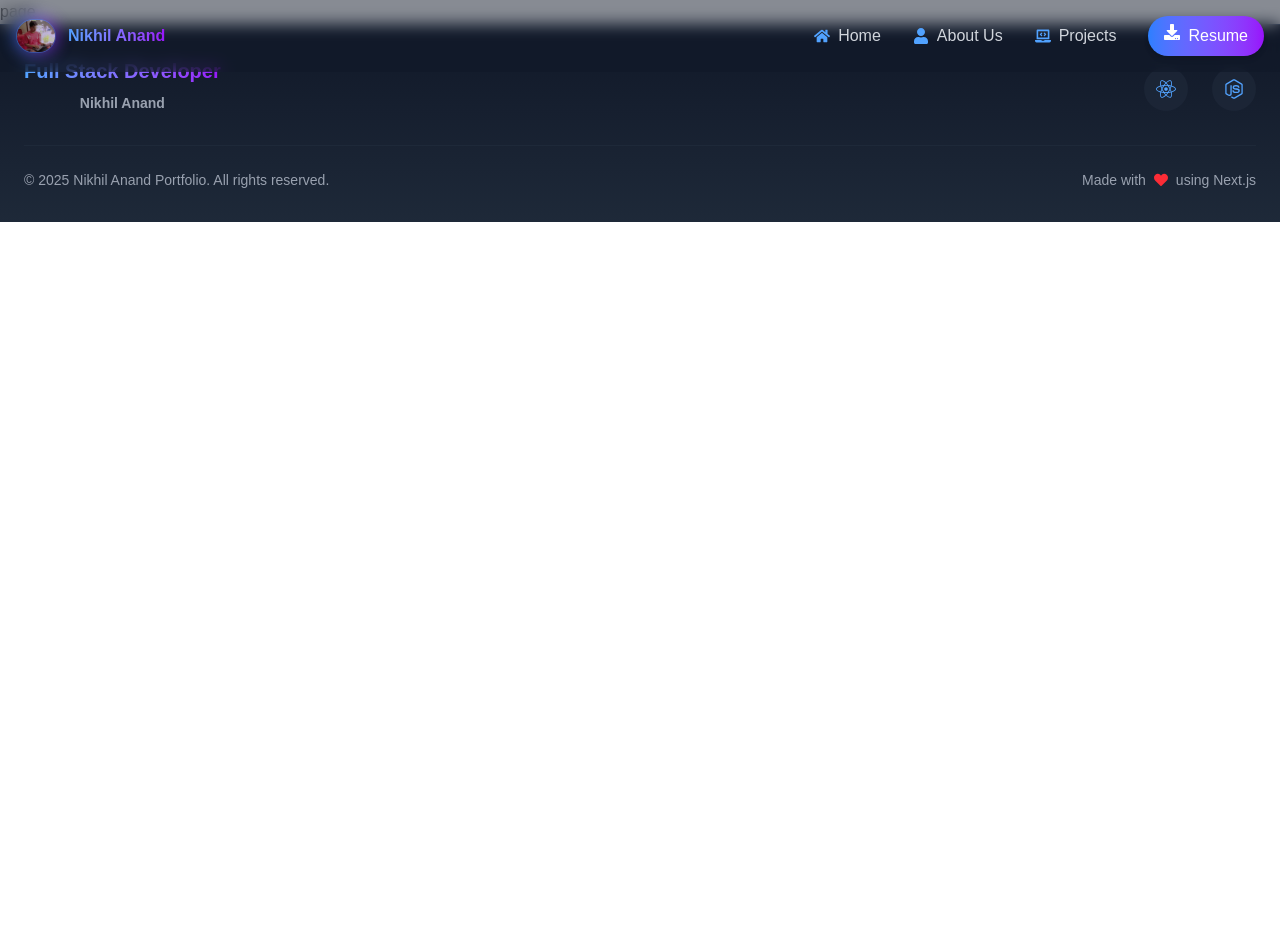
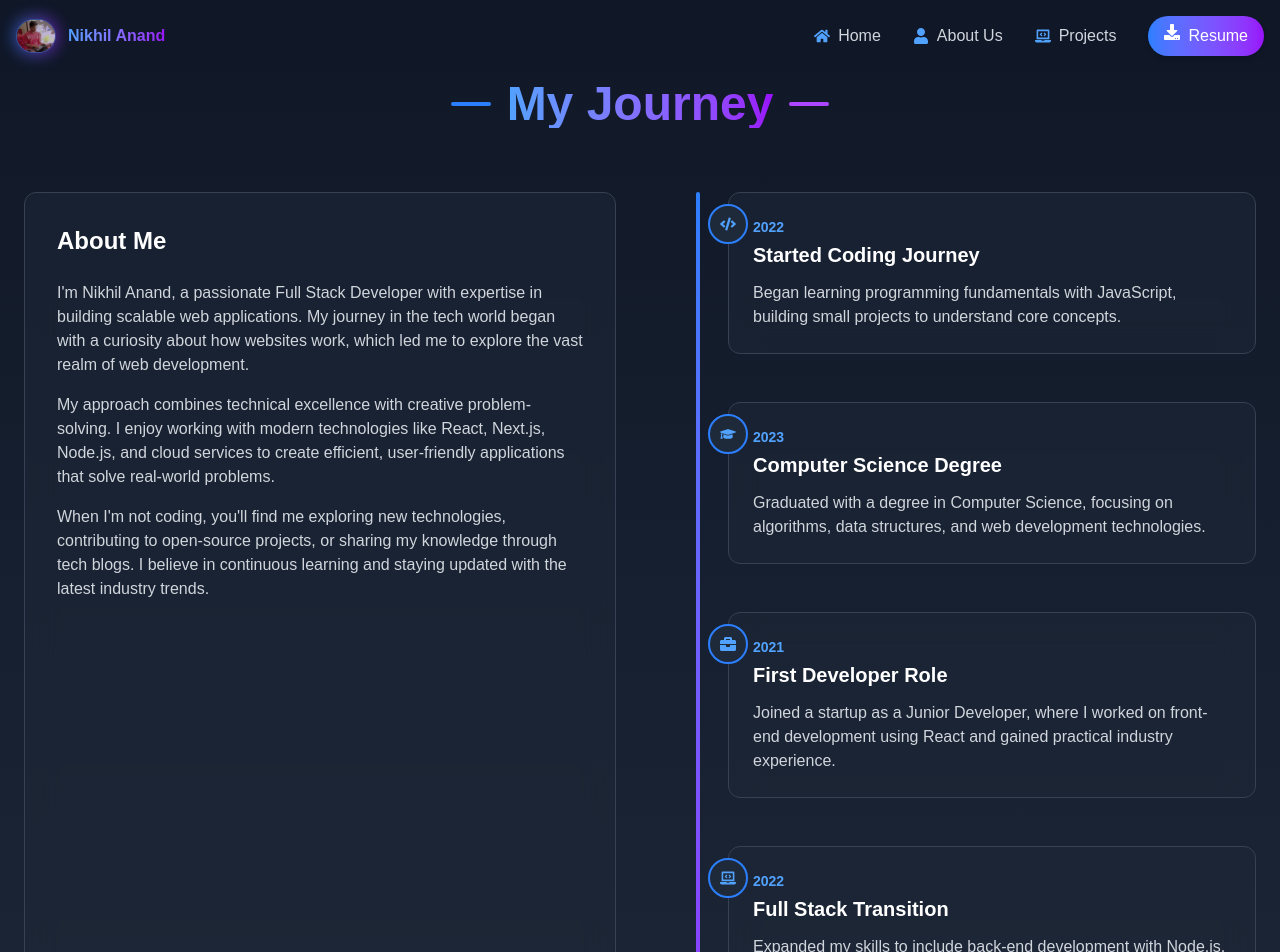
Before and after one commit to niks-nikhil-anand/Frontend_Intern_Challenge, a Next.js app: page /AboutUs in a window 1280 px wide. Shown: the top 952 px of the page. Before the commit the page ends 800 px from the top, so only its background shows below. Built offline with nearby package versions, Linux system fonts and the light colour scheme.

Commit message:
Completed my jorney section , or about page

```diff
--- a/src/app/AboutUs/page.jsx
+++ b/src/app/AboutUs/page.jsx
@@ -1,9 +1,97 @@
-import React from 'react'
+"use client";
+import React from "react";
+import { FaCode, FaGraduationCap, FaBriefcase, FaLaptopCode, FaRocket } from "react-icons/fa";
 
-const page = () => {
+const AboutSection = () => {
+  const journeySteps = [
+    {
+      year: "2022",
+      title: "Started Coding Journey",
+      description: "Began learning programming fundamentals with JavaScript, building small projects to understand core concepts.",
+      icon: <FaCode />
+    },
+    {
+      year: "2023",
+      title: "Computer Science Degree",
+      description: "Graduated with a degree in Computer Science, focusing on algorithms, data structures, and web development technologies.",
+      icon: <FaGraduationCap />
+    },
+    {
+      year: "2021",
+      title: "First Developer Role",
+      description: "Joined a startup as a Junior Developer, where I worked on front-end development using React and gained practical industry experience.",
+      icon: <FaBriefcase />
+    },
+    {
+      year: "2022",
+      title: "Full Stack Transition",
+      description: "Expanded my skills to include back-end development with Node.js, Express, and MongoDB, becoming a Full Stack Developer.",
+      icon: <FaLaptopCode />
+    },
+    {
+      year: "2023 - Present",
+      title: "Advanced Projects & Growth",
+      description: "Leading development on scalable web applications, implementing CI/CD pipelines, and exploring cloud services like AWS and Docker.",
+      icon: <FaRocket />
+    }
+  ];
+
   return (
-    <div>page</div>
-  )
-}
+    <section className="w-full py-20 bg-gradient-to-b from-gray-900 to-gray-800 px-6" id="about">
+      <div className="max-w-7xl mx-auto">
+        <div className="flex items-center justify-center mb-16">
+          <div className="h-1 w-10 bg-blue-500 mr-4 rounded-full"></div>
+          <h2 className="text-5xl font-bold text-transparent bg-clip-text bg-gradient-to-r from-blue-400 to-purple-600">
+            My Journey
+          </h2>
+          <div className="h-1 w-10 bg-purple-500 ml-4 rounded-full"></div>
+        </div>
 
-export default page
+        <div className="grid grid-cols-1 md:grid-cols-2 gap-12">
+          <div className="bg-gray-800/50 backdrop-blur-lg border border-gray-700 rounded-xl p-8 hover:shadow-lg hover:shadow-blue-500/20 transition-all duration-300">
+            <h3 className="text-2xl font-semibold text-white mb-6">About Me</h3>
+            <p className="text-gray-300 mb-4">
+              I'm Nikhil Anand, a passionate Full Stack Developer with expertise in building scalable web applications. My journey in the tech world began with a curiosity about how websites work, which led me to explore the vast realm of web development.
+            </p>
+            <p className="text-gray-300 mb-4">
+              My approach combines technical excellence with creative problem-solving. I enjoy working with modern technologies like React, Next.js, Node.js, and cloud services to create efficient, user-friendly applications that solve real-world problems.
+            </p>
+            <p className="text-gray-300">
+              When I'm not coding, you'll find me exploring new technologies, contributing to open-source projects, or sharing my knowledge through tech blogs. I believe in continuous learning and staying updated with the latest industry trends.
+            </p>
+          </div>
+
+          <div className="relative">
+            {/* Timeline */}
+            <div className="absolute left-8 top-0 bottom-0 w-1 bg-gradient-to-b from-blue-500 to-purple-600 rounded-full"></div>
+
+            {/* Journey Steps */}
+            <div className="space-y-12 pl-16">
+              {journeySteps.map((step, index) => (
+                <div key={index} className="relative">
+                  {/* Timeline Icon */}
+                  <div className="absolute -left-8 flex items-center justify-center w-16 h-16">
+                    <div className="absolute w-10 h-10 bg-gray-800 border-2 border-blue-500 rounded-full flex items-center justify-center z-10">
+                      <div className="text-blue-400">
+                        {step.icon}
+                      </div>
+                    </div>
+                  </div>
+
+                  {/* Content */}
+                  <div className="bg-gray-800/50 backdrop-blur-lg border border-gray-700 rounded-xl p-6 hover:bg-gray-800/70 transition-all duration-300">
+                    <div className="text-sm font-semibold text-blue-400 mb-1">{step.year}</div>
+                    <h4 className="text-xl font-semibold text-white mb-3">{step.title}</h4>
+                    <p className="text-gray-300">{step.description}</p>
+                  </div>
+                </div>
+              ))}
+            </div>
+          </div>
+        </div>
+      </div>
+    </section>
+  );
+};
+
+export default AboutSection;
```
